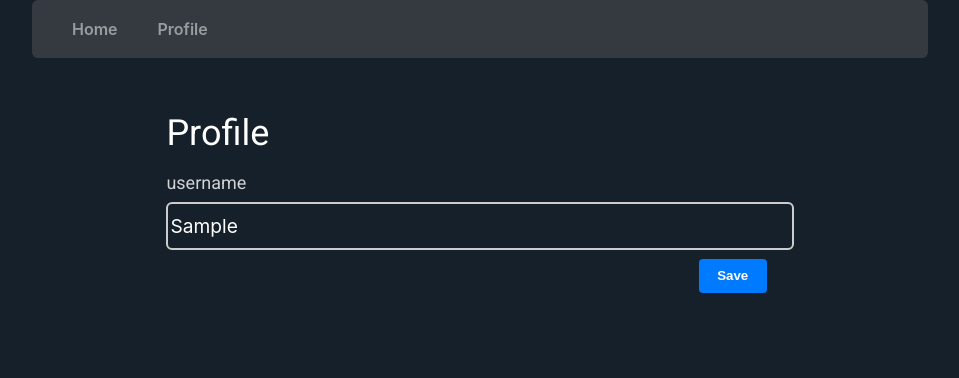
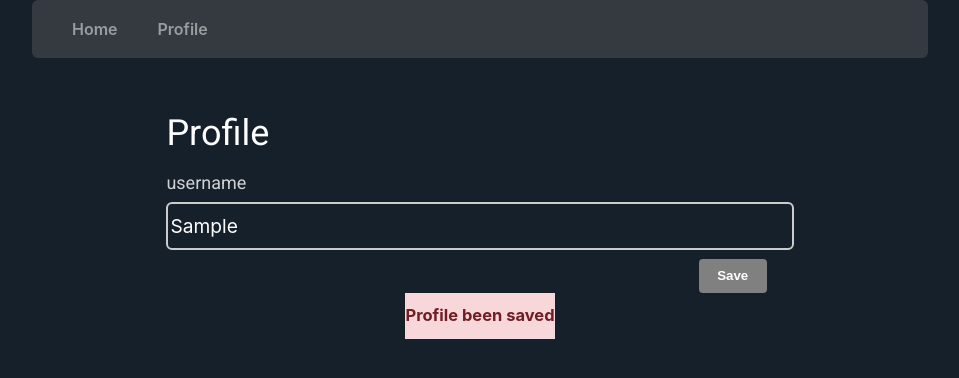
Before and after one commit to Itc-bootcamp-2019/micro-blogging-front-end-droproject92, a React (Create React App) app: page /profile in a window 1280 px wide. Both pictures are taken after typing "Sample" into the empty fields and a click on the button "Save". Shown: the top 378 px of the page, without its empty margins (160-1119 px from the left). Built offline with nearby package versions, Linux system fonts and the light colour scheme.

Commit message:
Milestone 5 - firebase

```diff
--- a/src/App.css
+++ b/src/App.css
@@ -43,6 +43,7 @@ a:hover {
   border: 2px solid #cccccc;
   box-sizing: border-box;
   border-radius: 6px;
+  outline: none;
 }
 
 textarea {
@@ -59,6 +60,7 @@ textarea {
   font-weight: normal;
   font-size: 1.2rem;
   line-height: 19px;
+  outline: none;
 }
 
 .tweet-btn {
@@ -78,8 +80,7 @@ textarea {
   background-color: grey;
 }
 
-.max-charac-msg {
-  display: none;
+.maxcharac {
   position: absolute;
   left: 1%;
   bottom: 6%;
@@ -97,6 +98,7 @@ textarea {
   border: 1px solid #f5c6cb;
   box-sizing: border-box;
   border-radius: 4px;
+  z-index: 1;
 }
 
 .display-tweet-list {
@@ -126,7 +128,7 @@ textarea {
 }
 
 .tweet-msg-text {
-  display: flex;
+  word-wrap: break-word;
   justify-content: flex-start;
   margin: 1%;
   color: #fff;
@@ -237,3 +239,60 @@ textarea {
   color: #fff;
   font-weight: 600;
 }
+
+.profile-btn:disabled {
+  background-color: grey;
+}
+
+.user-saved {
+  display: inline;
+  background-color: #f8d7da;
+  color: #721c24;
+  font-size: 11px;
+  font-weight: 400;
+  box-sizing: border-box;
+  font-family: inherit;
+  font-style: normal;
+  font-weight: normal;
+  line-height: 19px;
+}
+
+
+@media (max-width: 310px) {
+
+  .tweet-box{
+    width: 100%;
+  }
+  .tweet-msg{
+    width: 100%;
+  }
+
+}
+
+@media (max-width: 400px) {
+
+  .tweet-box{
+    width: 90%;
+  }
+  .tweet-msg{
+    width: 90%;
+  }
+
+}
+
+
+
+@media (max-width: 550px) {
+  .tweet-msg-header-p2 {
+    margin-left: 25%;
+  }
+}
+
+
+@media (max-width: 992px) {
+
+}
+
+@media (max-width: 1200px) {
+
+}
--- a/src/components/Home.js
+++ b/src/components/Home.js
@@ -8,6 +8,7 @@ import NewTweet from "./NewTweet"
 class Home extends React.Component {
   constructor(props) {
     super(props);
+    this.handleData.bind(this);
     this.state = {
       isLoading: false,
       tweets: [],
@@ -31,8 +32,13 @@ class Home extends React.Component {
   }
 
   componentDidMount() {
+
     this.handleData();
-    this.handleInput();
+    setInterval(()=>{this.handleData()}, 6000)
+  }
+
+  componentWillUnmount(){
+    clearInterval(this.handleData);
   }
 
   async handleInput(tweet) {
--- a/src/components/NewTweet.js
+++ b/src/components/NewTweet.js
@@ -6,7 +6,7 @@ class TweetBox extends React.Component {
     super(props);
     this.state = {
       isValid: false,
-      isZero: false,
+      isZero: true,
       userName: JSON.parse(localStorage.getItem("userName")),
       content: " "
     };
@@ -14,15 +14,16 @@ class TweetBox extends React.Component {
   handleOnChange = event => {
     const textInput = event.target.value;
     const charCount = textInput.length;
-    const isValid = charCount < 141;
+    const isValid = charCount > 141;
+    const isZero = charCount == 0;
     this.setState({
       isValid: isValid,
+      isZero: isZero,
       content: textInput
     });
   };
 
   render() {
-    // const { tweet } = this.state;
     return (
       <MyContext.Consumer>
         {context => (
@@ -37,24 +38,26 @@ class TweetBox extends React.Component {
               <button
                 type="button"
                 onClick={() => {
-                    const tweet = { userName: this.state.userName, date: new Date().toISOString(), content: this.state.content }
-                    context.addTweet(tweet);
-                }
-
-                }
+                  const tweet = {
+                    userName: this.state.userName,
+                    date: new Date().toISOString(),
+                    content: this.state.content
+                  };
+                  context.addTweet(tweet);
+                }}
                 disabled={
-                  !this.state.isValid ||
                   this.state.isZero ||
+                  this.state.isValid ||
                   this.props.isLoading
                 }
                 className="tweet-btn"
               >
                 Tweet
               </button>
-              {!this.state.isValid && (
-                <p className="max-charac-msg">
-                  The tweet can't contain more then 140 chars or zero
-                  characters.
+              {!this.state.isZero}
+              {this.state.isValid && (
+                <p className="maxcharac">
+                  The tweet can't contain more then 140 chars.
                 </p>
               )}
             </div>
--- a/src/components/Profile.js
+++ b/src/components/Profile.js
@@ -5,7 +5,8 @@ class Profile extends React.Component {
     super(props);
     this.state = {
       userName: '',
-      isLoading: false
+      isLoading: false,
+      isSaved: false
     };
   }
 
@@ -18,6 +19,9 @@ class Profile extends React.Component {
 
   handleProfileOnClick() {
     localStorage.setItem('userName', JSON.stringify(this.state.userName));
+    this.setState({
+        isSaved: true
+    })
   }
 
   render() {
@@ -43,10 +47,18 @@ class Profile extends React.Component {
             <button
               className="profile-btn"
               onClick={() => this.handleProfileOnClick()}
+              disabled={
+                this.state.isSaved
+              }
             >
               Save
             </button>
           </div>
+          {this.state.isSaved && (
+                <div className="user-saved">
+                    <h2>Profile been saved</h2>
+                </div>
+            )}
         </div>
       </div>
     );
--- a/src/components/TweetList.js
+++ b/src/components/TweetList.js
@@ -14,8 +14,8 @@ const TweetList = props => {
                 <div className="tweet-msg">
                   <div className="tweet-msg-info">
                     <div className="tweet-msg-header">
-                      <p>{tweet.userName}</p>
-                      <p>{tweet.date}</p>
+                      <p className="tweet-msg-header-p1">{tweet.userName}</p>
+                      <p className="tweet-msg-header-p2">{tweet.date}</p>
                     </div>
                     <div className="tweet-msg-text">
                       <p>{tweet.content}</p>
```
Also changed, not shown: firebase.json (added), 1 other file (tests, documents, lock files or other folders).
